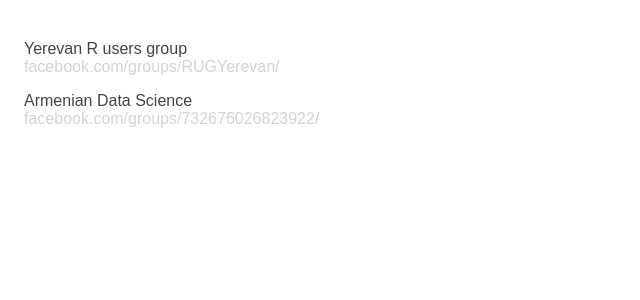
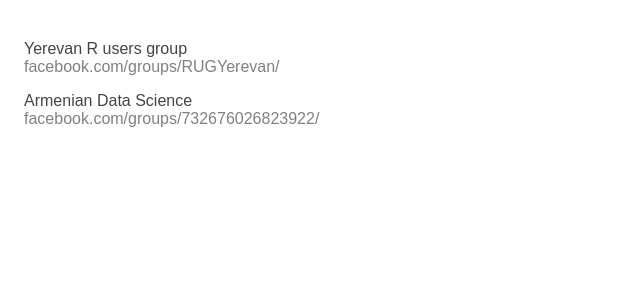
Before and after one commit to MLEVN/mlevn.github.io, a Jekyll site: the page built from groups/index.md, in a window 1280 px wide. Shown: the top 300 px of the page, without its empty margins (0-640 px from the left). Built offline with Jekyll 4.4.1, drawn with Linux system fonts in a browser that asks for light colours; nearby versions of some CDN libraries; our own code applies the rules of GitHub Pages for plain Markdown files.

Commit message:
Update index.css

```diff
--- a/css/index.css
+++ b/css/index.css
@@ -12,7 +12,7 @@
 }
 
 a {
-  color: lightgrey;
+  color: grey;
   text-decoration: none;
 }
 
@@ -120,6 +120,10 @@
   padding: 1em;
 }
 
+.partners_container > img {
+  opacity: 0.5;
+}
+
 .links_vertical {
   display: grid;
 }
```
